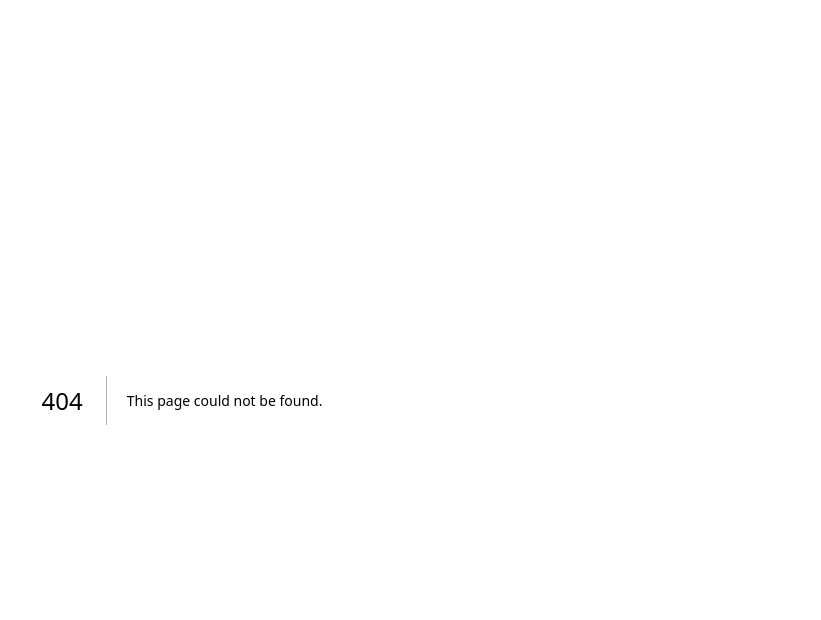
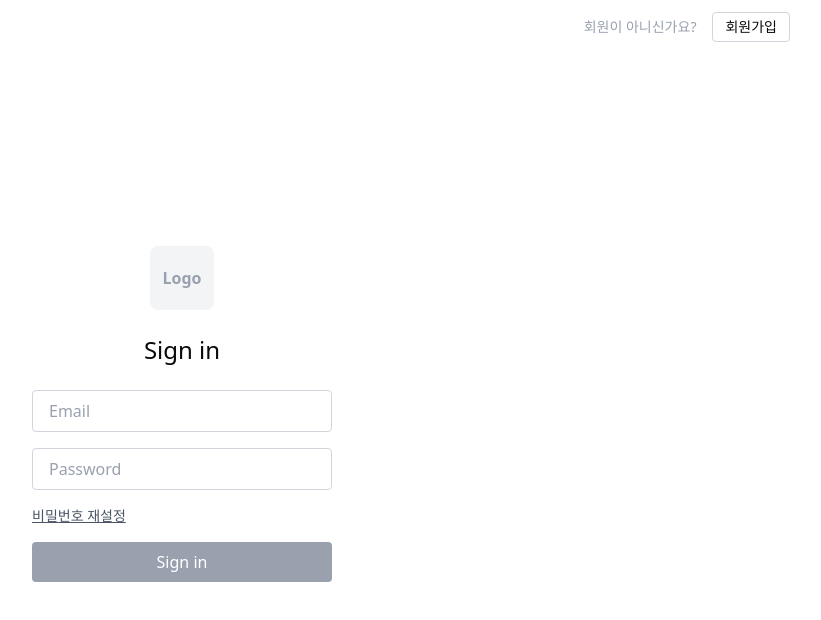
Before and after one commit to jisuzzzz/autcloud_fe, a Next.js app: page /auth/signin in a window 1280 px wide. Before the commit this address had no page. Shown: the top 620 px of the page, without its empty margins (458-1279 px from the left). Built offline with nearby package versions, Linux system fonts and the light colour scheme.

Commit message:
feat: Add signin page

```diff
--- /dev/null
+++ b/src/app/auth/signin/page.tsx
@@ -0,0 +1,126 @@
+'use client';
+
+import { useEffect, useState } from 'react';
+import { useRouter } from 'next/navigation';
+import Link from 'next/link';
+
+export default function SigninPage() {
+  const router = useRouter();
+
+  const [email, setEmail] = useState('');
+  const [password, setPassword] = useState('');
+  const [isLoading, setIsLoading] = useState(false);
+
+  // 회원가입 후 저장된 이메일 자동 채워넣기
+  useEffect(() => {
+    const savedEmail = sessionStorage.getItem('signup_email');
+    if (savedEmail) {
+      setEmail(savedEmail);
+      sessionStorage.removeItem('signup_email');
+    }
+  }, []);
+
+  const handleSubmit = async (e: React.FormEvent) => {
+    e.preventDefault();
+
+    if (!email || !password) {
+      alert('이메일과 비밀번호를 입력해주세요.');
+      return;
+    }
+
+    setIsLoading(true);
+
+    try {
+      const res = await fetch('/api/auth/signin', {
+        method: 'POST',
+        headers: {
+          'Content-Type': 'application/json',
+        },
+        body: JSON.stringify({ email, password }),
+      });
+
+      const result = await res.json();
+
+      if (result.success) {
+        alert('로그인 성공!');
+        router.push('/');
+      } else {
+        alert(`로그인 실패: ${result.error}`);
+      }
+    } catch (error) {
+      console.error('Login error:', error);
+      alert('서버 오류가 발생했습니다.');
+    } finally {
+      setIsLoading(false);
+    }
+  };
+
+  return (
+    <div className="min-h-screen bg-white flex flex-col">
+      {/* 상단 회원가입 안내 */}
+      <div className="w-full flex justify-end items-center px-8 py-3 text-sm space-x-4">
+        <span className="text-gray-400 leading-none">회원이 아니신가요?</span>
+        <button
+          onClick={() => router.push('/signup')}
+          className="border border-gray-300 px-3 py-1 rounded text-sm"
+        >
+          회원가입
+        </button>
+      </div>
+
+      {/* 로그인 영역 */}
+      <div className="flex flex-col items-center justify-center px-4 min-h-[calc(100vh-80px)]">
+        <div className="w-[320px] mx-auto">
+          {/* 로고 */}
+          <div className="flex justify-center mb-6">
+            <div className="w-16 h-16 bg-gray-100 rounded-md flex items-center justify-center text-gray-400 font-semibold">
+              Logo
+            </div>
+          </div>
+
+          <h2 className="text-center text-2xl font-medium mb-6">Sign in</h2>
+
+          <form
+            onSubmit={handleSubmit}
+            className="space-y-4 flex flex-col items-center"
+          >
+            <input
+              type="email"
+              placeholder="Email"
+              value={email}
+              onChange={(e) => setEmail(e.target.value)}
+              className="w-[300px] border border-gray-300 rounded px-4 py-2 placeholder-gray-400"
+              required
+            />
+            <input
+              type="password"
+              placeholder="Password"
+              value={password}
+              onChange={(e) => setPassword(e.target.value)}
+              className="w-[300px] border border-gray-300 rounded px-4 py-2 placeholder-gray-400"
+              required
+            />
+
+            {/* 비밀번호 재설정 링크 */}
+            <div className="w-[300px] text-left text-sm text-gray-600 underline cursor-pointer">
+              비밀번호 재설정
+            </div>
+
+            {/* 로그인 버튼 */}
+            <button
+              type="submit"
+              className={`w-[300px] text-white py-2 rounded transition-colors duration-200 ${
+                email && password
+                  ? 'bg-black hover:bg-gray-900 cursor-pointer'
+                  : 'bg-gray-400 cursor-not-allowed'
+              }`}
+              disabled={!email || !password || isLoading}
+            >
+              {isLoading ? 'Signing in...' : 'Sign in'}
+            </button>
+          </form>
+        </div>
+      </div>
+    </div>
+  );
+}
--- a/src/app/signup/page.tsx
+++ b/src/app/auth/signup/page.tsx
@@ -288,7 +288,7 @@ export default function SignupPage() {
               className={`w-[300px] text-white py-2 rounded ${
                 isFilled
                   ? 'bg-black hover:bg-gray-900'
-                  : 'bg-gray-300 cursor-not-allowed'
+                  : 'bg-gray-400 cursor-not-allowed'
               }`}
               disabled={!isFilled}
             >
```
Also changed, not shown: src/app/auth/terms/page.tsx (renamed from src/app/terms/page.tsx), src/app/auth/verification/page.tsx (renamed from src/app/verification/page.tsx).
